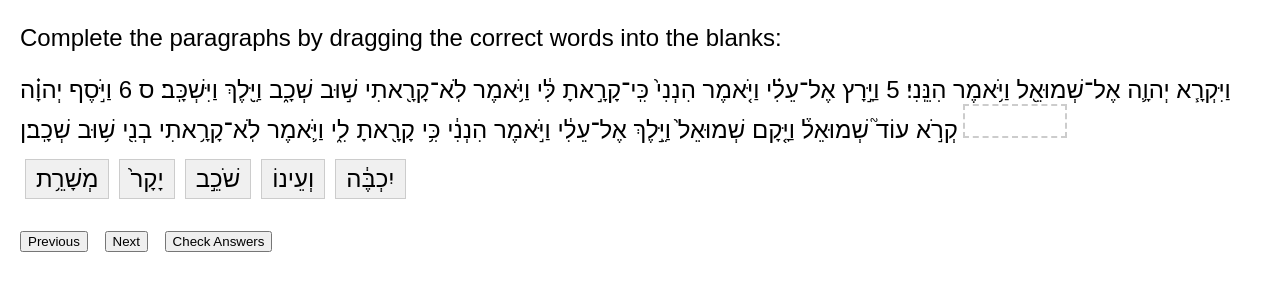
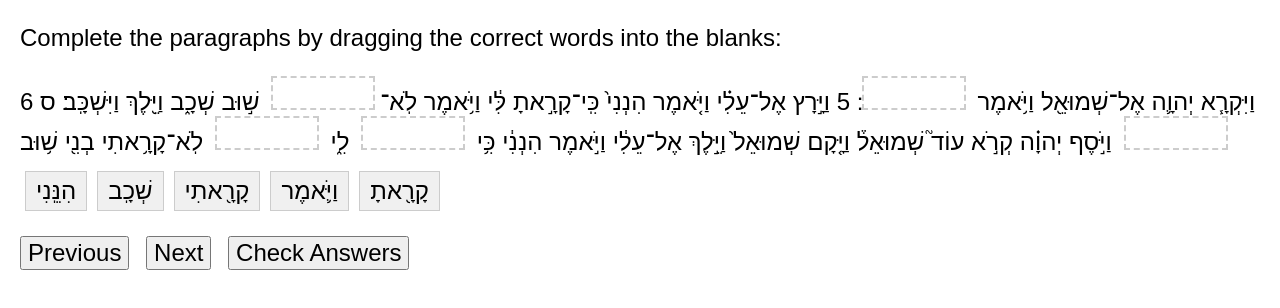
Before and after one commit to machawt/sam3, a plain HTML site: page index.html in a window 1280 px wide. Both pictures are taken after a click on the button "Next". Drawn offline with Linux system fonts and the light colour scheme.

Commit message:
Add files via upload

```diff
--- a/index.html
+++ b/index.html
@@ -8,7 +8,7 @@
         body {
             font-family: Arial, sans-serif;
             margin: 20px;
-	font-size:1.5em
+	font-size:1.5em;
         }
         .cloze-exercise {
             margin-bottom: 20px;
@@ -47,6 +47,7 @@
         }
         .navigation button {
             margin-right: 10px;
+	font-size:1em;
         }
         .hidden {
             display: none;
@@ -69,7 +70,7 @@
     <script>
         // Array of paragraphs with blanks
         const paragraphs = [
-            {
+                       {
                 id: 'paragraph1',
                 text: '     וְהַנַּ֧עַר שְׁמוּאֵ֛ל {} אֶת־יְהוָ֖ה לִפְנֵ֣י עֵלִ֑י וּדְבַר־יְהוָ֗ה הָיָ֤ה {} בַּיָּמִ֣ים הָהֵ֔ם אֵ֥ין חָז֖וֹן נִפְרָֽץ׃ ס 2       וַֽיְהִי֙ בַּיּ֣וֹם הַה֔וּא וְעֵלִ֖י {} בִּמְקֹמ֑וֹ {} הֵחֵ֣לּוּ כֵה֔וֹת לֹ֥א יוּכַ֖ל לִרְאֽוֹת׃ 3       וְנֵ֤ר אֱלֹהִים֙ טֶ֣רֶם {} וּשְׁמוּאֵ֖ל שֹׁכֵ֑ב בְּהֵיכַ֣ל יְהוָ֔ה אֲשֶׁר־שָׁ֖ם אֲר֥וֹן',
                 blanks: [
@@ -82,80 +83,70 @@
             },
   {
                 id: 'paragraph2',
-                text: '        וַיִּקְרָ֧א יְהוָ֛ה אֶל־שְׁמוּאֵ֖ל וַיֹּ֥אמֶר הִנֵּֽנִי׃ 5       וַיָּ֣רָץ אֶל־עֵלִ֗י וַיֹּ֤אמֶר הִנְנִי֙ כִּֽי־קָרָ֣אתָ לִּ֔י וַיֹּ֥אמֶר לֹֽא־קָרָ֖אתִי שׁ֣וּב שְׁכָ֑ב וַיֵּ֖לֶךְ וַיִּשְׁכָּֽב׃ ס  6       וַיֹּ֣סֶף יְהוָ֗ה קְרֹ֣א עוֹד֮ שְׁמוּאֵל֒ וַיָּ֤קָם שְׁמוּאֵל֙ וַיֵּ֣לֶךְ אֶל־עֵלִ֔י וַיֹּ֣אמֶר הִנְנִ֔י כִּ֥י קָרָ֖אתָ לִ֑י וַיֹּ֛אמֶר לֹֽא־קָרָ֥אתִי בְנִ֖י שׁ֥וּב שְׁכָֽב׃ן',
+                text: '        וַיִּקְרָ֧א יְהוָ֛ה אֶל־שְׁמוּאֵ֖ל וַיֹּ֥אמֶר {}׃ 5       וַיָּ֣רָץ אֶל־עֵלִ֗י וַיֹּ֤אמֶר הִנְנִי֙ כִּֽי־קָרָ֣אתָ לִּ֔י וַיֹּ֥אמֶר לֹֽא־{} שׁ֣וּב שְׁכָ֑ב וַיֵּ֖לֶךְ וַיִּשְׁכָּֽב׃ ס  6       וַיֹּ֣סֶף יְהוָ֗ה קְרֹ֣א עוֹד֮ שְׁמוּאֵל֒ וַיָּ֤קָם שְׁמוּאֵל֙ וַיֵּ֣לֶךְ אֶל־עֵלִ֔י וַיֹּ֣אמֶר הִנְנִ֔י כִּ֥י {} לִ֑י {} לֹֽא־קָרָ֥אתִי בְנִ֖י שׁ֥וּב {}',
                 blanks: [
-                    { id: 'dropZone1', correctAnswer: 'dragItem1' }, //
-                    { id: 'dropZone2', correctAnswer: 'dragItem2' }, //
-                    { id: 'dropZone3', correctAnswer: 'dragItem3' }, //
-                    { id: 'dropZone4', correctAnswer: 'dragItem4' }, //
-                    { id: 'dropZone5', correctAnswer: 'dragItem5' }  //
+                    { id: 'dropZone1', correctAnswer: 'dragItem6' }, //
+                    { id: 'dropZone2', correctAnswer: 'dragItem8' }, //
+                    { id: 'dropZone3', correctAnswer: 'dragItem10' }, //
+                    { id: 'dropZone4', correctAnswer: 'dragItem9' }, //
+                    { id: 'dropZone5', correctAnswer: 'dragItem7' }  //
                 ]
             },
   {
                 id: 'paragraph3',
-                text: '    7       וּשְׁמוּאֵ֕ל טֶ֖רֶם יָדַ֣ע אֶת־יְהוָ֑ה וְטֶ֛רֶם יִגָּלֶ֥ה אֵלָ֖יו דְּבַר־יְהוָֽה׃ 8       וַיֹּ֨סֶף יְהוָ֥ה קְרֹא־שְׁמוּאֵל֮ בַּשְּׁלִשִׁית֒ וַיָּ֙קָם֙ וַיֵּ֣לֶךְ אֶל־עֵלִ֔י וַיֹּ֣אמֶר הִנְנִ֔י כִּ֥י קָרָ֖אתָ לִ֑י וַיָּ֣בֶן עֵלִ֔י כִּ֥י יְהוָ֖ה קֹרֵ֥א לַנָּֽעַר׃ 9       וַיֹּ֨אמֶר עֵלִ֣י לִשְׁמוּאֵל֮ לֵ֣ךְ שְׁכָב֒ וְהָיָה֙ אִם־יִקְרָ֣א אֵלֶ֔יךָ וְאָֽמַרְתָּ֙ דַּבֵּ֣ר יְהוָ֔ה כִּ֥י שֹׁמֵ֖עַ עַבְדֶּ֑ךָ וַיֵּ֣לֶךְ שְׁמוּאֵ֔ל וַיִּשְׁכַּ֖ב בִּמְקוֹמֽוֹ׃',
+                text: '    7       וּשְׁמוּאֵ֕ל {} יָדַ֣ע אֶת־יְהוָ֑ה וְטֶ֛רֶם {} אֵלָ֖יו דְּבַר־יְהוָֽה׃ 8       וַיֹּ֨סֶף יְהוָ֥ה קְרֹא־שְׁמוּאֵל֮ בַּשְּׁלִשִׁית֒ וַיָּ֙קָם֙ וַיֵּ֣לֶךְ אֶל־עֵלִ֔י וַיֹּ֣אמֶר הִנְנִ֔י כִּ֥י קָרָ֖אתָ לִ֑י וַיָּ֣בֶן עֵלִ֔י כִּ֥י יְהוָ֖ה {} לַנָּֽעַר׃ 9       וַיֹּ֨אמֶר עֵלִ֣י לִשְׁמוּאֵל֮ לֵ֣ךְ שְׁכָב֒ וְהָיָה֙ אִם־{} אֵלֶ֔יךָ וְאָֽמַרְתָּ֙ דַּבֵּ֣ר יְהוָ֔ה כִּ֥י שֹׁמֵ֖עַ עַבְדֶּ֑ךָ וַיֵּ֣לֶךְ שְׁמוּאֵ֔ל {} בִּמְקוֹמֽוֹ׃',
                 blanks: [
-                    { id: 'dropZone1', correctAnswer: 'dragItem1' }, //
-                    { id: 'dropZone2', correctAnswer: 'dragItem2' }, //
-                    { id: 'dropZone3', correctAnswer: 'dragItem3' }, //
-                    { id: 'dropZone4', correctAnswer: 'dragItem4' }, //
-                    { id: 'dropZone5', correctAnswer: 'dragItem5' }  //
+                    { id: 'dropZone1', correctAnswer: 'dragItem12' }, //
+                    { id: 'dropZone2', correctAnswer: 'dragItem11' }, //
+                    { id: 'dropZone3', correctAnswer: 'dragItem15' }, //
+                    { id: 'dropZone4', correctAnswer: 'dragItem13' }, //
+                    { id: 'dropZone5', correctAnswer: 'dragItem14' }  //
                 ]
             },
   {
                 id: 'paragraph4',
-                text: '    10       וַיָּבֹ֤א יְהוָה֙ וַיִּתְיַצַּ֔ב וַיִּקְרָ֥א כְפַֽעַם־בְּפַ֖עַם שְׁמוּאֵ֣ל׀ שְׁמוּאֵ֑ל וַיֹּ֤אמֶר שְׁמוּאֵל֙ דַּבֵּ֔ר כִּ֥י שֹׁמֵ֖עַ עַבְדֶּֽךָ׃ פ 11       וַיֹּ֤אמֶר יְהוָה֙ אֶל־שְׁמוּאֵ֔ל הִנֵּ֧ה אָנֹכִ֛י עֹשֶׂ֥ה דָבָ֖ר בְּיִשְׂרָאֵ֑ל אֲשֶׁר֙ כָּל־שֹׁ֣מְע֔וֹ תְּצִלֶּ֖ינָה שְׁתֵּ֥י אָזְנָֽיו׃ 12       בַּיּ֤וֹם הַהוּא֙ אָקִ֣ים אֶל־עֵלִ֔י אֵ֛ת כָּל־אֲשֶׁ֥ר דִּבַּ֖רְתִּי אֶל־בֵּית֑וֹ הָחֵ֖ל וְכַלֵּֽה׃',
+                text: '    10       וַיָּבֹ֤א יְהוָה֙ ו{} וַיִּקְרָ֥א כְפַֽעַם־{} שְׁמוּאֵ֣ל׀ שְׁמוּאֵ֑ל וַיֹּ֤אמֶר שְׁמוּאֵל֙ דַּבֵּ֔ר כִּ֥י שֹׁמֵ֖עַ עַבְדֶּֽךָ׃ פ 11       וַיֹּ֤אמֶר יְהוָה֙ אֶל־שְׁמוּאֵ֔ל הִנֵּ֧ה אָנֹכִ֛י עֹשֶׂ֥ה דָבָ֖ר בְּיִשְׂרָאֵ֑ל אֲשֶׁר֙ כָּל־שֹׁ֣מְע֔וֹ {} שְׁתֵּ֥י אָזְנָֽיו׃ 12       בַּיּ֤וֹם הַהוּא֙ {} אֶל־עֵלִ֔י אֵ֛ת כָּל־אֲשֶׁ֥ר דִּבַּ֖רְתִּי אֶל־בֵּית֑וֹ {} וְכַלֵּֽה׃',
                 blanks: [
-                    { id: 'dropZone1', correctAnswer: 'dragItem1' }, //
-                    { id: 'dropZone2', correctAnswer: 'dragItem2' }, //
-                    { id: 'dropZone3', correctAnswer: 'dragItem3' }, //
-                    { id: 'dropZone4', correctAnswer: 'dragItem4' }, //
-                    { id: 'dropZone5', correctAnswer: 'dragItem5' }  //
+                    { id: 'dropZone1', correctAnswer: 'dragItem17' }, //
+                    { id: 'dropZone2', correctAnswer: 'dragItem19' }, //
+                    { id: 'dropZone3', correctAnswer: 'dragItem20' }, //
+                    { id: 'dropZone4', correctAnswer: 'dragItem16' }, //
+                    { id: 'dropZone5', correctAnswer: 'dragItem18' }  //
                 ]
             },
   {
                 id: 'paragraph5',
-                text: '      וְהִגַּ֣דְתִּי ל֔וֹ כִּֽי־שֹׁפֵ֥ט אֲנִ֛י אֶת־בֵּית֖וֹ עַד־עוֹלָ֑ם בַּעֲוֺ֣ן אֲשֶׁר־יָדַ֗ע כִּֽי־מְקַֽלְלִ֤ים לָהֶם֙ בָּנָ֔יו וְלֹ֥א כִהָ֖ה בָּֽם׃ 14       וְלָכֵ֥ן נִשְׁבַּ֖עְתִּי לְבֵ֣ית עֵלִ֑י אִֽם־יִתְכַּפֵּ֞ר עֲוֺ֧ן בֵּית־עֵלִ֛י בְּזֶ֥בַח וּבְמִנְחָ֖ה עַד־עוֹלָֽם׃ 15       וַיִּשְׁכַּ֤ב שְׁמוּאֵל֙ עַד־הַבֹּ֔קֶר וַיִּפְתַּ֖ח אֶת־דַּלְת֣וֹת בֵּית־יְהוָ֑ה וּשְׁמוּאֵ֣ל יָרֵ֔א מֵהַגִּ֥יד אֶת־הַמַּרְאָ֖ה אֶל־עֵלִֽי׃',
+                text: ' יג.{} ל֔וֹ כִּֽי־שֹׁפֵ֥ט אֲנִ֛י אֶת־בֵּית֖וֹ עַד־עוֹלָ֑ם {} אֲשֶׁר־יָדַ֗ע כִּֽי־{} לָהֶם֙ בָּנָ֔יו וְלֹ֥א כִהָ֖ה בָּֽם׃ 14       וְלָכֵ֥ן {} לְבֵ֣ית עֵלִ֑י אִֽם־{} עֲוֺ֧ן בֵּית־עֵלִ֛י בְּזֶ֥בַח וּבְמִנְחָ֖ה עַד־עוֹלָֽם׃ 15  ',
                 blanks: [
-                    { id: 'dropZone1', correctAnswer: 'dragItem1' }, //
-                    { id: 'dropZone2', correctAnswer: 'dragItem2' }, //
-                    { id: 'dropZone3', correctAnswer: 'dragItem3' }, //
-                    { id: 'dropZone4', correctAnswer: 'dragItem4' }, //
-                    { id: 'dropZone5', correctAnswer: 'dragItem5' }  //
+                    { id: 'dropZone1', correctAnswer: 'dragItem22' }, //
+                    { id: 'dropZone2', correctAnswer: 'dragItem24' }, //
+                    { id: 'dropZone3', correctAnswer: 'dragItem21' }, //
+                    { id: 'dropZone4', correctAnswer: 'dragItem25' }, //
+                    { id: 'dropZone5', correctAnswer: 'dragItem23' }  //
                 ]
             },
   {
                 id: 'paragraph6',
-                text: '   16       וַיִּקְרָ֤א עֵלִי֙ אֶת־שְׁמוּאֵ֔ל וַיֹּ֖אמֶר שְׁמוּאֵ֣ל בְּנִ֑י וַיֹּ֖אמֶר הִנֵּֽנִי׃ 17       וַיֹּ֗אמֶר מָ֤ה הַדָּבָר֙ אֲשֶׁ֣ר דִּבֶּ֣ר אֵלֶ֔יךָ אַל־נָ֥א תְכַחֵ֖ד מִמֶּ֑נִּי כֹּ֣ה יַעֲשֶׂה־לְּךָ֤ אֱלֹהִים֙ וְכֹ֣ה יוֹסִ֔יף אִם־תְּכַחֵ֤ד מִמֶּ֙נִּי֙ דָּבָ֔ר מִכָּל־הַדָּבָ֖ר אֲשֶׁר־דִּבֶּ֥ר אֵלֶֽיךָ׃ 18       וַיַּגֶּד־ל֤וֹ שְׁמוּאֵל֙ אֶת־כָּל־הַדְּבָרִ֔ים וְלֹ֥א כִחֵ֖ד מִמֶּ֑נּוּ וַיֹּאמַ֕ר יְהוָ֣ה ה֔וּא הַטּ֥וֹב בְּעֵינָ֖ו יַעֲשֶֽׂה׃ פ',
+                text: 'י{} שְׁמוּאֵל֙ עַד־הַבֹּ֔קֶר {} אֶת־דַּלְת֣וֹת בֵּית־יְהוָ֑ה וּשְׁמוּאֵ֣ל יָרֵ֔א {} אֶת־הַמַּרְאָ֖ה אֶל־עֵלִֽי׃   16       וַיִּקְרָ֤א עֵלִי֙ אֶת־שְׁמוּאֵ֔ל וַיֹּ֖אמֶר שְׁמוּאֵ֣ל בְּנִ֑י וַיֹּ֖אמֶר הִנֵּֽנִי׃ 17       וַיֹּ֗אמֶר מָ֤ה הַדָּבָר֙ אֲשֶׁ֣ר דִּבֶּ֣ר אֵלֶ֔יךָ אַל־נָ֥א {} מִמֶּ֑נִּי כֹּ֣ה יַעֲשֶׂה־לְּךָ֤ אֱלֹהִים֙ וְכֹ֣ה יוֹסִ֔יף אִם־תְּכַחֵ֤ד מִמֶּ֙נִּי֙ דָּבָ֔ר מִכָּל־הַדָּבָ֖ר אֲשֶׁר־דִּבֶּ֥ר אֵלֶֽיךָ׃ 18       {}־ל֤וֹ שְׁמוּאֵל֙ אֶת־כָּל־הַדְּבָרִ֔ים וְלֹ֥א כִחֵ֖ד מִמֶּ֑נּוּ וַיֹּאמַ֕ר יְהוָ֣ה ה֔וּא הַטּ֥וֹב בְּעֵינָ֖ו יַעֲשֶֽׂה׃ פ',
                 blanks: [
-                    { id: 'dropZone1', correctAnswer: 'dragItem1' }, //
-                    { id: 'dropZone2', correctAnswer: 'dragItem2' }, //
-                    { id: 'dropZone3', correctAnswer: 'dragItem3' }, //
-                    { id: 'dropZone4', correctAnswer: 'dragItem4' }, //
-                    { id: 'dropZone5', correctAnswer: 'dragItem5' }  //
+                    { id: 'dropZone1', correctAnswer: 'dragItem26' }, //
+                    { id: 'dropZone2', correctAnswer: 'dragItem28' }, //
+                    { id: 'dropZone3', correctAnswer: 'dragItem30' }, //
+                    { id: 'dropZone4', correctAnswer: 'dragItem27' }, //
+                    { id: 'dropZone5', correctAnswer: 'dragItem29' }  //
                 ]
             },
   {
                 id: 'paragraph9',
-                text: '    19       וַיִּגְדַּ֖ל שְׁמוּאֵ֑ל וַֽיהוָה֙ הָיָ֣ה עִמּ֔וֹ וְלֹֽא־הִפִּ֥יל מִכָּל־דְּבָרָ֖יו אָֽרְצָה׃ 20       וַיֵּ֙דַע֙ כָּל־יִשְׂרָאֵ֔ל מִדָּ֖ן וְעַד־בְּאֵ֣ר שָׁ֑בַע כִּ֚י נֶאֱמָ֣ן שְׁמוּאֵ֔ל לְנָבִ֖יא לַיהוָֽה׃ 21       וַיֹּ֥סֶף יְהוָ֖ה לְהֵרָאֹ֣ה בְשִׁלֹ֑ה כִּֽי־נִגְלָ֨ה יְהוָ֧ה אֶל־שְׁמוּאֵ֛ל בְּשִׁל֖וֹ בִּדְבַ֥ר יְהוָֽה׃ פ',
+                text: '    19       וַיִּגְדַּ֖ל שְׁמוּאֵ֑ל וַֽיהוָה֙ הָיָ֣ה עִמּ֔וֹ וְלֹֽא־{} מִכָּל־דְּבָרָ֖יו אָֽרְצָה׃ 20       וַיֵּ֙דַע֙ כָּל־יִשְׂרָאֵ֔ל מִדָּ֖ן וְעַד־בְּאֵ֣ר שָׁ֑בַע כִּ֚י {} שְׁמוּאֵ֔ל לְנָבִ֖יא לַיהוָֽה׃ 21       וַיֹּ֥סֶף יְהוָ֖ה {} בְשִׁלֹ֑ה כִּֽי־{} יְהוָ֧ה אֶל־שְׁמוּאֵ֛ל {} בִּדְבַ֥ר יְהוָֽה׃ פ',
                 blanks: [
-                    { id: 'dropZone1', correctAnswer: 'dragItem1' }, //
-                    { id: 'dropZone2', correctAnswer: 'dragItem2' }, //
-                    { id: 'dropZone3', correctAnswer: 'dragItem3' }, //
-                    { id: 'dropZone4', correctAnswer: 'dragItem4' }, //
-                    { id: 'dropZone5', correctAnswer: 'dragItem5' }  //
+                    { id: 'dropZone1', correctAnswer: 'dragItem31' }, //
+                    { id: 'dropZone2', correctAnswer: 'dragItem33' }, //
+                    { id: 'dropZone3', correctAnswer: 'dragItem32' }, //
+                    { id: 'dropZone4', correctAnswer: 'dragItem34' }, //
+                    { id: 'dropZone5', correctAnswer: 'dragItem35' }  //
                 ]
-            },
-            {
-                id: 'paragraph2',
-                text: 'The capital of France is {}. The Eiffel Tower, located in {}, is one of the most famous {} in the world. France is also known for its {} and {}.',
-                blanks: [
-                    { id: 'dropZone6', correctAnswer: 'dragItem1' }, // Paris
-                    { id: 'dropZone7', correctAnswer: 'dragItem1' }, // Paris
-                    { id: 'dropZone8', correctAnswer: 'dragItem9' }, // landmarks
-                    { id: 'dropZone9', correctAnswer: 'dragItem10' }, // cuisine
-                    { id: 'dropZone10', correctAnswer: 'dragItem11' } // wine
-                ]
+
             }
         ];
 
@@ -166,13 +157,44 @@
             { id: 'dragItem3', text: 'שֹׁכֵ֣ב' },
             { id: 'dragItem4', text: 'וְעֵינוֹ' },
             { id: 'dragItem5', text: 'יִכְבֶּ֔ה' },
-            { id: 'dragItem6', text: 'rings' },
-            { id: 'dragItem7', text: 'hydrogen' },
-            { id: 'dragItem8', text: 'storms' },
-            { id: 'dragItem9', text: 'landmarks' },
-            { id: 'dragItem10', text: 'cuisine' },
-            { id: 'dragItem11', text: 'wine' }
+            { id: 'dragItem6', text: 'הִנֵּֽנִי' },
+            { id: 'dragItem7', text: 'שְׁכָֽב' },
+            { id: 'dragItem8', text: 'קָרָ֖אתִי' },
+            { id: 'dragItem9', text: 'וַיֹּ֛אמֶר' },
+            { id: 'dragItem10', text: 'קָרָ֖אתָ' },
+            { id: 'dragItem11', text: 'יִגָּלֶ֥ה' },
+            { id: 'dragItem12', text: 'טֶ֖רֶם' },
+            { id: 'dragItem13', text: 'יִקְרָ֣א' },
+            { id: 'dragItem14', text: 'וַיִּשְׁכַּ֖ב' },
+            { id: 'dragItem15', text: 'קֹרֵ֥א' },
+            { id: 'dragItem16', text: 'אָקִ֣ים' },
+            { id: 'dragItem17', text: 'ַיִּתְיַצַּ֔ב' },
+            { id: 'dragItem18', text: 'הָחֵ֖ל' },
+            { id: 'dragItem19', text: 'בְּפַ֖עַם' },
+            { id: 'dragItem20', text: 'תְּצִלֶּ֖ינָה' },
+            { id: 'dragItem21', text: 'מְקַֽלְלִ֤ים' },
+            { id: 'dragItem22', text: 'וְהִגַּ֣דְתִּי' },
+            { id: 'dragItem23', text: 'יִתְכַּפֵּ֞ר' },
+            { id: 'dragItem24', text: 'בַּעֲוֺ֣ן' },
+            { id: 'dragItem25', text: 'נִשְׁבַּ֖עְתִּי' },
+            { id: 'dragItem26', text: 'וַיִּשְׁכַּ֤ב' },
+            { id: 'dragItem27', text: 'תְכַחֵ֖ד' },
+            { id: 'dragItem28', text: 'וַיִּפְתַּ֖ח' },
+            { id: 'dragItem29', text: 'וַיַּגֶּד' },
+            { id: 'dragItem30', text: 'מֵהַגִּ֥יד' },
+            { id: 'dragItem31', text: 'הִפִּ֥יל' },
+            { id: 'dragItem32', text: 'לְהֵרָאֹ֣ה' },
+            { id: 'dragItem33', text: 'נֶאֱמָ֣ן' },
+            { id: 'dragItem34', text: 'נִגְלָ֨ה' },
+            { id: 'dragItem35', text: 'בְּשִׁל֖וֹ' },
+            { id: 'dragItem36', text: 'wine' },
+            { id: 'dragItem37', text: 'wine' },
+            { id: 'dragItem38', text: 'wine' },
+            { id: 'dragItem39', text: 'wine' },
+            { id: 'dragItem40', text: 'wine' }
+
         ];
+
 
         let currentParagraphIndex = 0;
 
@@ -221,6 +243,14 @@
                     dragItem.addEventListener('dragend', dragEnd);
                     container.appendChild(dragItem);
                 }
+            });
+        }
+
+        // Function to reattach event listeners to drop zones
+        function attachDropZoneListeners() {
+            document.querySelectorAll('.drop-zone').forEach(zone => {
+                zone.addEventListener('dragover', dragOver);
+                zone.addEventListener('drop', drop);
             });
         }
 
@@ -278,6 +308,7 @@
                 currentParagraphIndex++;
                 generateParagraphs();
                 generateDragItems();
+                attachDropZoneListeners(); // Reattach event listeners
                 updateNavigationButtons();
             }
         }
@@ -287,6 +318,7 @@
                 currentParagraphIndex--;
                 generateParagraphs();
                 generateDragItems();
+                attachDropZoneListeners(); // Reattach event listeners
                 updateNavigationButtons();
             }
         }
@@ -302,13 +334,8 @@
         // Initialize the exercise when the page loads
         generateParagraphs();
         generateDragItems();
+        attachDropZoneListeners(); // Attach event listeners for the first paragraph
         updateNavigationButtons();
-
-        // Add event listeners to drop zones
-        document.querySelectorAll('.drop-zone').forEach(zone => {
-            zone.addEventListener('dragover', dragOver);
-            zone.addEventListener('drop', drop);
-        });
     </script>
 
 </body>
```
